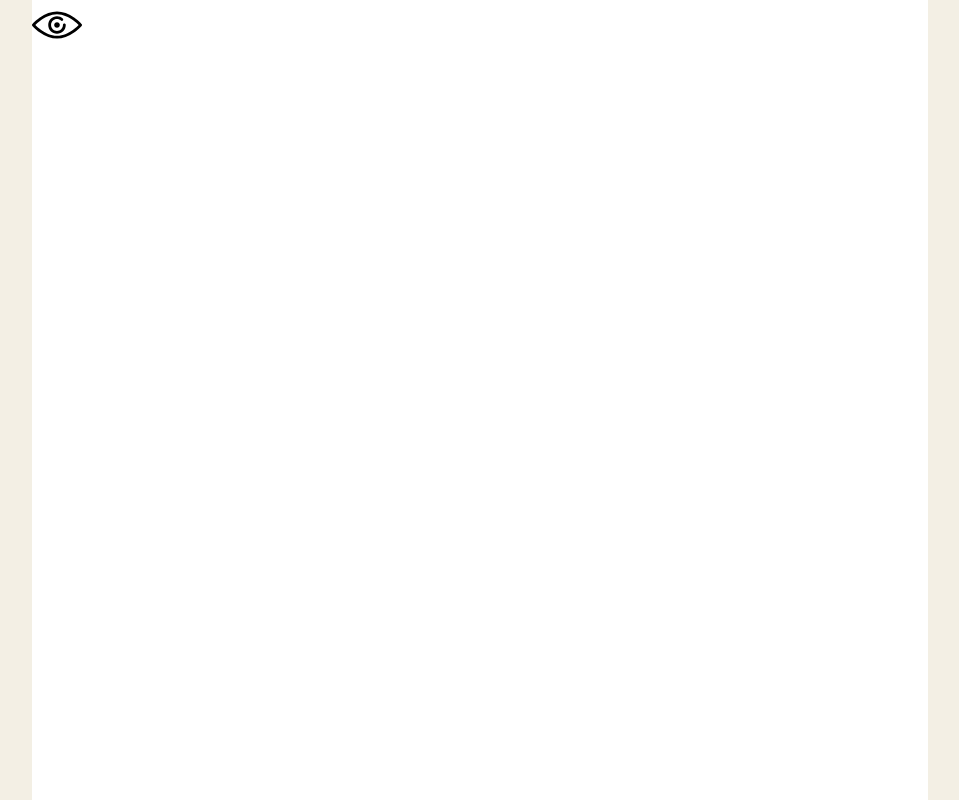
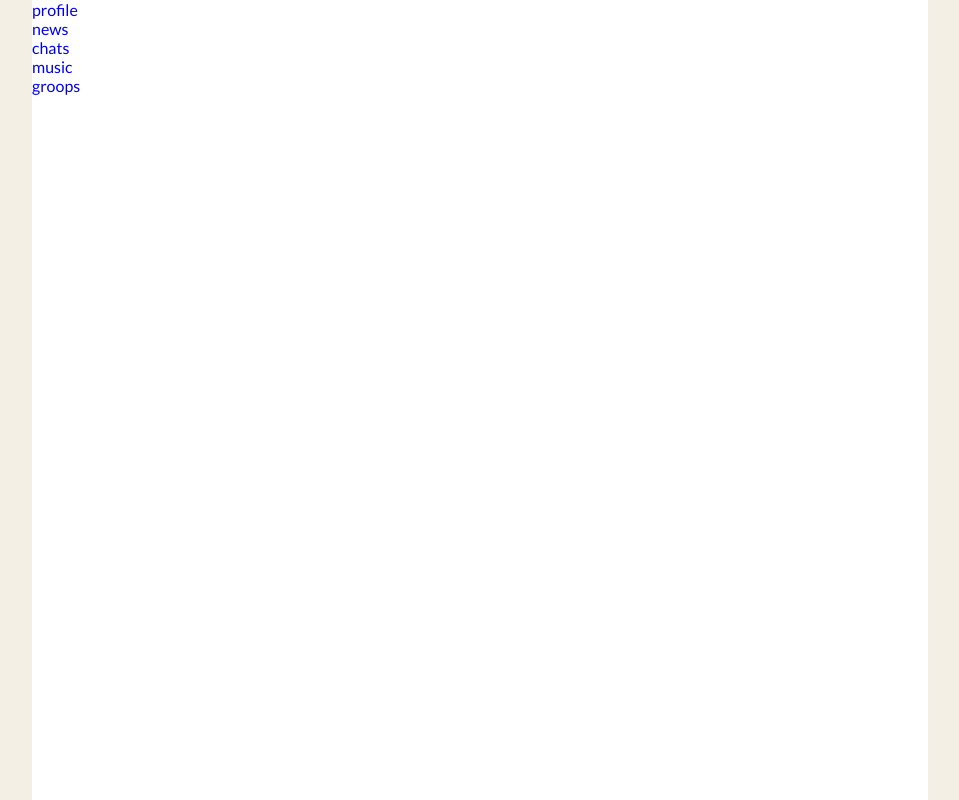
Before and after one commit to vlad424/Samyth, a React (Create React App) app: page /feed in a window 1280 px wide. Shown: the whole page, without its empty margins (160-1119 px from the left). Built offline with nearby package versions, Linux system fonts and the light colour scheme.

Commit message:
added empty pages

```diff
--- a/src/assets/css/app.css
+++ b/src/assets/css/app.css
@@ -11,6 +11,9 @@ button {
     background-color: transparent;
     cursor: pointer;
 }
+a { text-decoration: none; }
+ul { margin-left: 0; padding-left: 0;}
+li { list-style-type: none;}
 body {
     width: 100vw;
     height: 100vh;
--- a/src/assets/page_css/MainPage.css
+++ b/src/assets/page_css/MainPage.css
@@ -1,4 +1,4 @@
-.all_feed {
+.MainPage {
     display: flex;
     justify-content: center;
     width: 100%;
--- /dev/null
+++ b/src/components/MainPageComponents/LeftSide.tsx
@@ -0,0 +1,29 @@
+import React from "react";
+import { Link } from "react-router-dom";
+
+const LeftSide = () => {
+	let id = 1;
+  return (
+    <div className="main-left-side">
+      <ul className="left-menu">
+        <Link to={`/${id}`}>
+          <li className="menu-element">profile</li>
+        </Link>
+        <Link to="/etc">
+          <li className="menu-element">news</li>
+        </Link>
+        <Link to="/etc">
+          <li className="menu-element">chats</li>
+        </Link>
+        <Link to="/etc">
+          <li className="menu-element">music</li>
+        </Link>
+        <Link to="/etc">
+          <li className="menu-element">groops</li>
+        </Link>
+      </ul>
+    </div>
+  );
+};
+
+export default LeftSide;
--- a/src/pages/MainPage.tsx
+++ b/src/pages/MainPage.tsx
@@ -1,15 +1,21 @@
 import React from 'react';
 import eye from "../assets/img/eye.svg";
+import { Link } from 'react-router-dom';
+import LeftSide from '../components/MainPageComponents/LeftSide';
 
 import '../assets/page_css/MainPage.css'
 
+
 const MainPage = () => {
     return (
-        <div className='all_feed'>
+        <div className='MainPage'>
             <div className="wrap">
                 <main className="main">
                     <aside className="left-side">
-                        <object data={eye} type="image/svg+xml" width="50" height="50"></object>
+                        {/* <object data={eye} type="image/svg+xml" width="50" height="50"></object> */}
+                        <Link to="/etc">
+                            <LeftSide/>
+                        </Link>
                     </aside>
                     <div className="content-side">
 
```
Also changed, not shown: src/pages/ChatsPage.tsx (added, +11 -0 lines), src/pages/FeedPage.tsx (added, +11 -0 lines), src/pages/GroopsPage.tsx (added, +11 -0 lines), src/pages/MusicPage.tsx (added, +11 -0 lines), src/pages/ProfilePage.tsx (added, +11 -0 lines).
